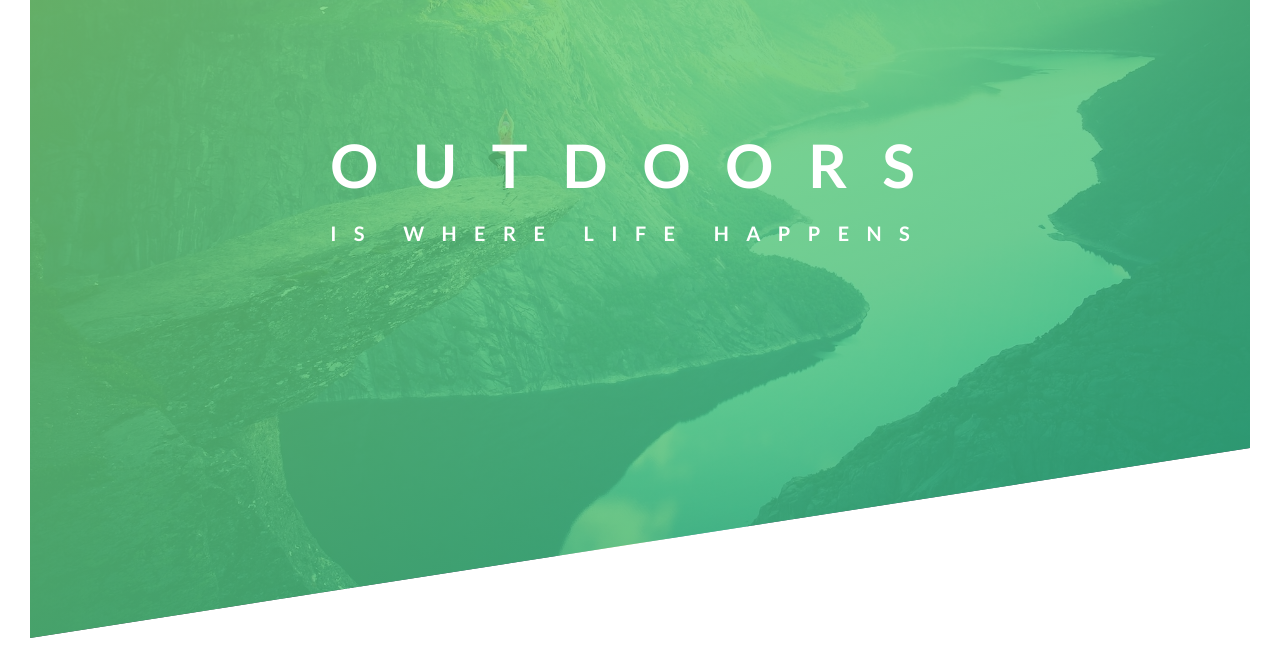
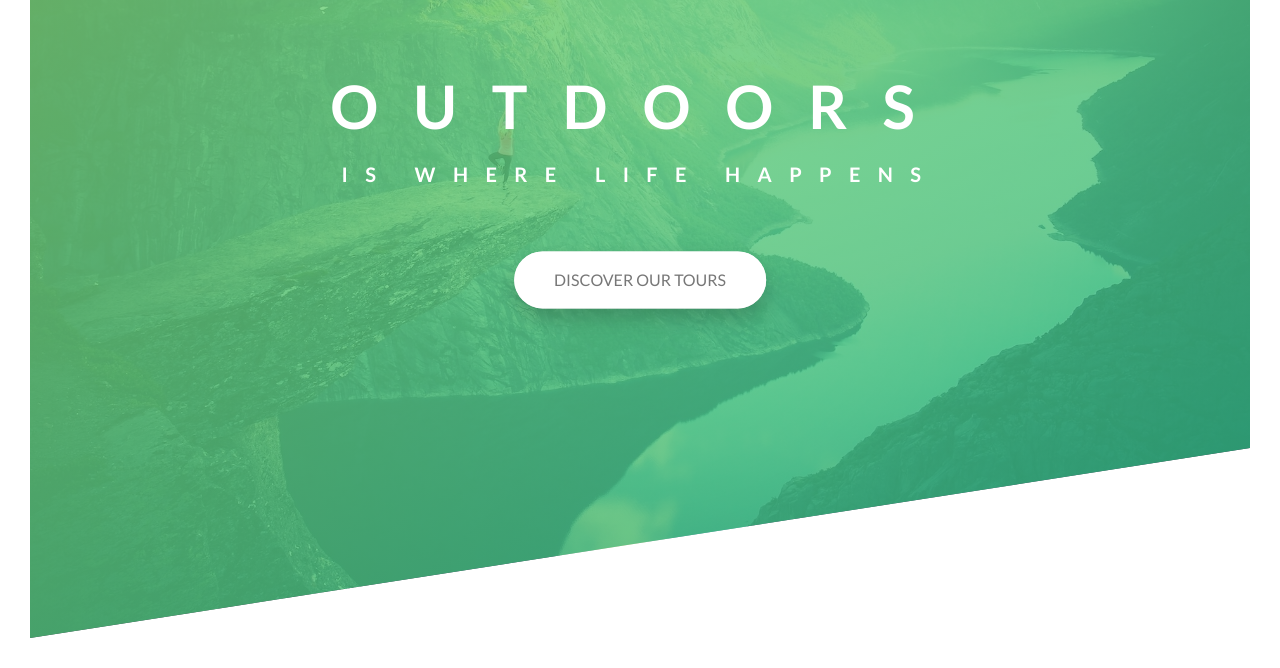
Before and after one commit to eKoh951/advanced-css-sass-course, a plain HTML site: page natours/index.html in a window 1280 px wide. Shown: the part 152-820 px from the top of the page. Drawn offline with Linux system fonts and the light colour scheme; files that its build step writes are made by us from their sources.

Commit message:
Reviewed code

```diff
--- a/natours/css/style.css
+++ b/natours/css/style.css
@@ -11,7 +11,7 @@ Dark green: #28b485
 * {
 	margin: 0;
 	padding: 0;
-	box-sizing: border-box;
+	box-sizing: border-box; /* The width and height properties include the content, padding and border but not margin */
 }
 
 body {
@@ -30,17 +30,19 @@ body {
 		rgba(126, 213, 111, 0.8),
 		rgba(40, 180, 133, 0.8)),
 		url(../img/hero.jpg);
-		background-size: cover; /* The image will always fit to the box */
-		/* This picture is going to ocupy 95% of the screen */
-	background-position: top;
-	position: relative;
-
+		background-size: cover;	/* The image will always fit to the box */
+														/* This picture is going to ocupy 95% of the screen */
+	background-position: top; /* Sets the position of the background, this is important so the picture
+														 * is always on "top middle" even if the screen changes */
+	position: relative;	/* Set to relative so that the children withtin this element, have their
+											 * reference from their parent, otherwise its children would reference from
+											 * the body element */
 	clip-path: polygon(0 0, 100% 0, 100% 75%, 0 100%);
 }
 
 .logo-box {
-	position: absolute;
-	/* The positioning starts from its parent element */
+	position: absolute;	/* The positioning starts from its parent element since the parent has been set
+											 * its position to relative */
 	top: 40px;
 	left: 40px;
 }
@@ -54,12 +56,17 @@ body {
 	position: absolute;
 	top: 40%;
 	left: 50%; /* 50% from the parent element */
-	transform: translate(-50%, -50%);
+	transform: translate(-50%, -50%); /* To change the "origin" of the element to be in the middle,
+																		 * instead on the top left */
+	text-align: center;	/* to align the block elements inside this to the center */
 }
 
 .heading-primary {
 	color: #fff;
 	text-transform: uppercase;
+
+	backface-visibility: hidden; /* To fix the Shaky animation at the end of animations */
+	margin-bottom: 60px;
 }
 
 .heading-primary-main {
@@ -67,6 +74,13 @@ body {
 	font-size: 60px;
 	font-weight: 700;
 	letter-spacing: 35px;
+
+	animation-name: moveInLeft;
+	animation-duration: 1s;
+	animation-timing-function: ease-out;
+
+	/* animation-iteration-count: 3; */
+	/* animation-delay: 3s; */
 }
 
 .heading-primary-sub {
@@ -74,4 +88,118 @@ body {
 	font-size: 20px;
 	font-weight: 20px;
 	letter-spacing: 17.4px;
+	animation: moveInRight 1s ease-out;
 }
+
+/* The keyframes at-rule */
+@keyframes moveInLeft {
+/* Browsers are optimized for the
+	* opacity
+	* transform
+properties */
+
+	/* When the animation starts */
+	/* 0% is the same as using the "from" keyword */
+	from {
+		opacity: 0;
+		transform: translateX(-100px);
+	}
+
+	/* 60% {
+		transform: rotate(120deg);
+	} */
+
+	80% {
+		transform: translateX(10px);
+	}
+
+	/* When the animation ends */
+	/* 100% is the same as using the "to" keyword */
+	to {
+		opacity: 1;
+		transform: translate(0);
+	}
+}
+
+@keyframes moveInRight {
+	from {
+		opacity: 0;
+		transform: translate(100px);
+	}
+
+	80% {
+		transform: translateX(-10px);
+	}
+
+	to {
+		opacity: 1;
+		transform: translateX(0);
+	}
+}
+
+@keyframes moveInBottom {
+	from {
+		opacity: 0;
+		transform: translateY(100px);
+	}
+
+	to {
+		opacity: 1;
+		transform: translateY(0);
+	}
+}
+
+/* :link is a pseudo class */
+.btn:link,
+.btn:visited {
+	text-transform: uppercase;
+	text-decoration: none;
+	padding: 15px 40px;
+	display: inline-block;	/* We always have to set this to apply paddings, heights, width, etc to elements */
+	border-radius: 100px;
+	transition: all .2s;		/* All to say to apply animation to all the properties, if we wante d to only 1 property, we need to specify that */
+	box-shadow: 0 10px 20px rgba(0, 0, 0, .2);	 /* x y blur color */
+	position: relative;	/* This is to let this element's children to position themselves with reference on the parent */
+}
+
+.btn:hover {
+	transform: translateY(-3px);
+	box-shadow: 0 5px 10px rgba(0, 0, 0, .2);	 /*  */
+}
+
+.btn:active {
+	transform: translateY(-1px);
+}
+
+.btn-white {
+	background-color: #fff;
+	color: #777;
+}
+
+.btn::after {
+	content: "";
+	display: inline-block; /* This has to be the same as the parent (.btn) */
+	height: 100%;	/* 100% of the width of the parent (.btn) */
+	width: 100%;
+	border-radius: 100px;
+	position: absolute;	/* This is to not make space for this element as a normal block would have */
+	top: 0;	/* Then we position it on the same position as its parent */
+	left: 0;
+	z-index: -1; /* Defines the position if an element is on top or below another element */
+	transition: all .4s;
+}
+
+.btn-white::after {
+	background-color: #fff;
+}
+
+/* When we hover the after pseudo element of .btn element, then: */
+.btn:hover::after {
+	transform: scale(1.1);	/* Increases the size of the element times the number inside */
+	opacity: 0;
+}
+
+.btn-animated {
+	animation: moveInBottom 1s ease-out 1s;	/* Final argument (.75s) is for the delay to start the animation */
+	animation-fill-mode: backwards;	/* We specify backwards so the properties of the animation are applied since the beginning */
+}
--- a/natours/index.html
+++ b/natours/index.html
@@ -20,10 +20,14 @@
             </div>
 
             <div class="text-box">
+
               <h1 class="heading-primary">
                 <span class="heading-primary-main">Outdoors</span>
                 <span class="heading-primary-sub">is where life happens</span>
               </h1>
+
+              <a href="#" class="btn btn-white btn-animated">Discover our tours</a>
+
             </div>
         </header>
 
```
